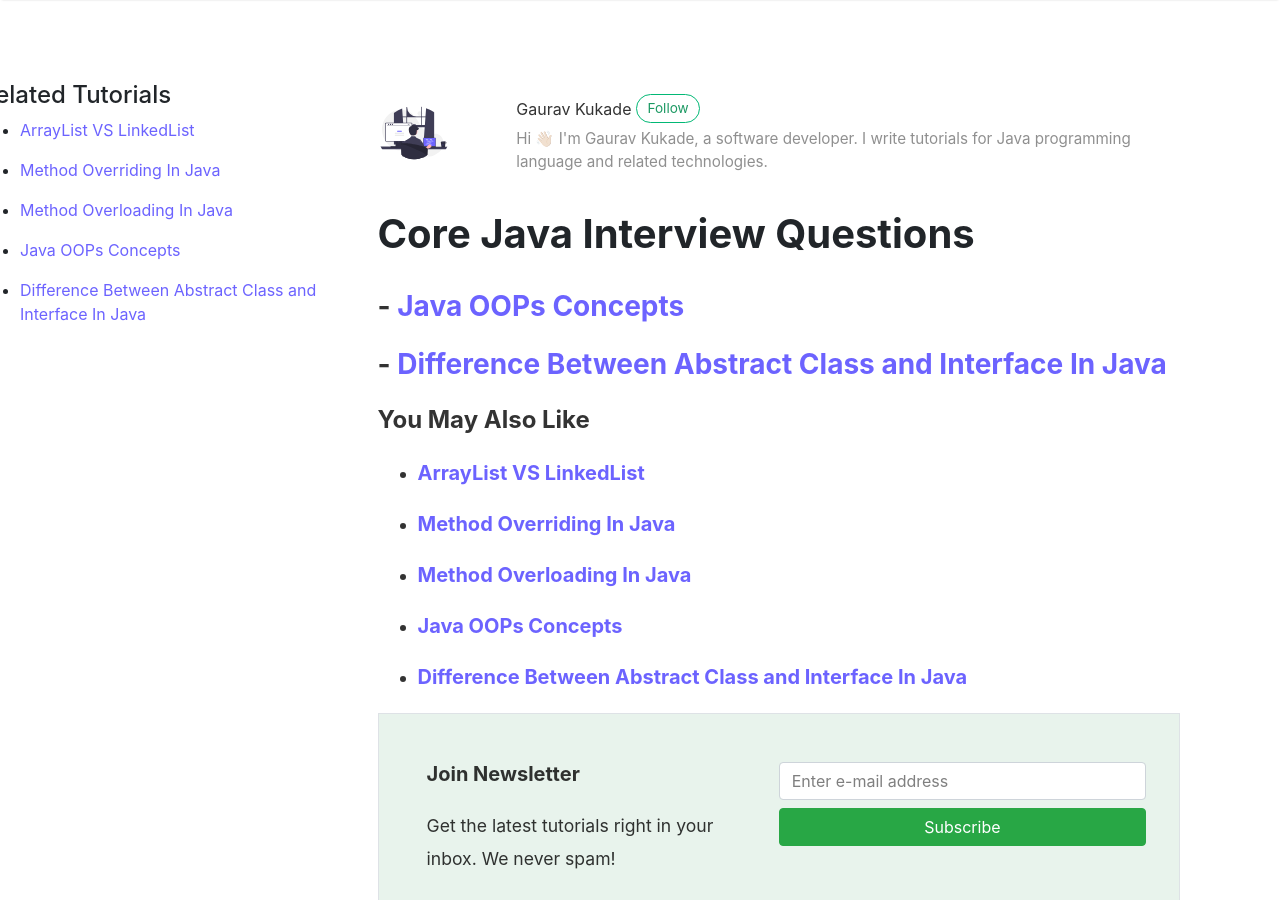
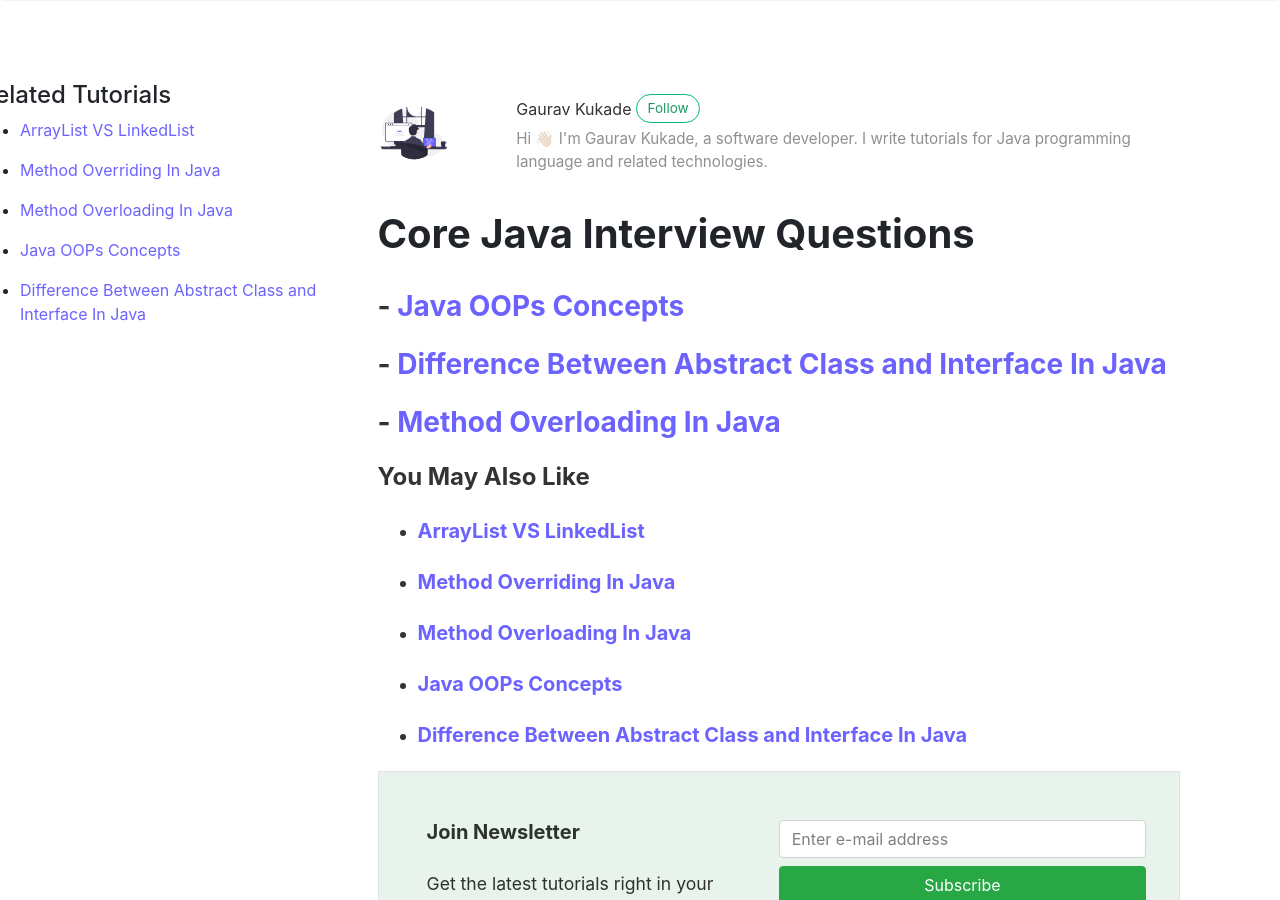
Before and after one commit to coderolls/coderolls-blog, a Jekyll site: the page built from _posts/java-interview-questions/2022-10-28-core-java-interview-questions.md, in a window 1280 px wide and 900 px high. Built offline with Jekyll 4.4.1, drawn with Linux system fonts in a browser that asks for light colours; nearby versions of some CDN libraries; comment, search, counter and statistics services are not loaded.

Commit message:
Update core java interview questions

```diff
--- a/_posts/java-interview-questions/2022-10-28-core-java-interview-questions.md
+++ b/_posts/java-interview-questions/2022-10-28-core-java-interview-questions.md
@@ -12,3 +12,5 @@ hidden: true
 ### - [Java OOPs Concepts](/java-oops-concepts/)
 
 ### - [Difference Between Abstract Class and Interface In Java](/difference-between-abstract-class-and-interface/)
+
+### - [Method Overloading In Java](/method-overloading-in-java/)
```
